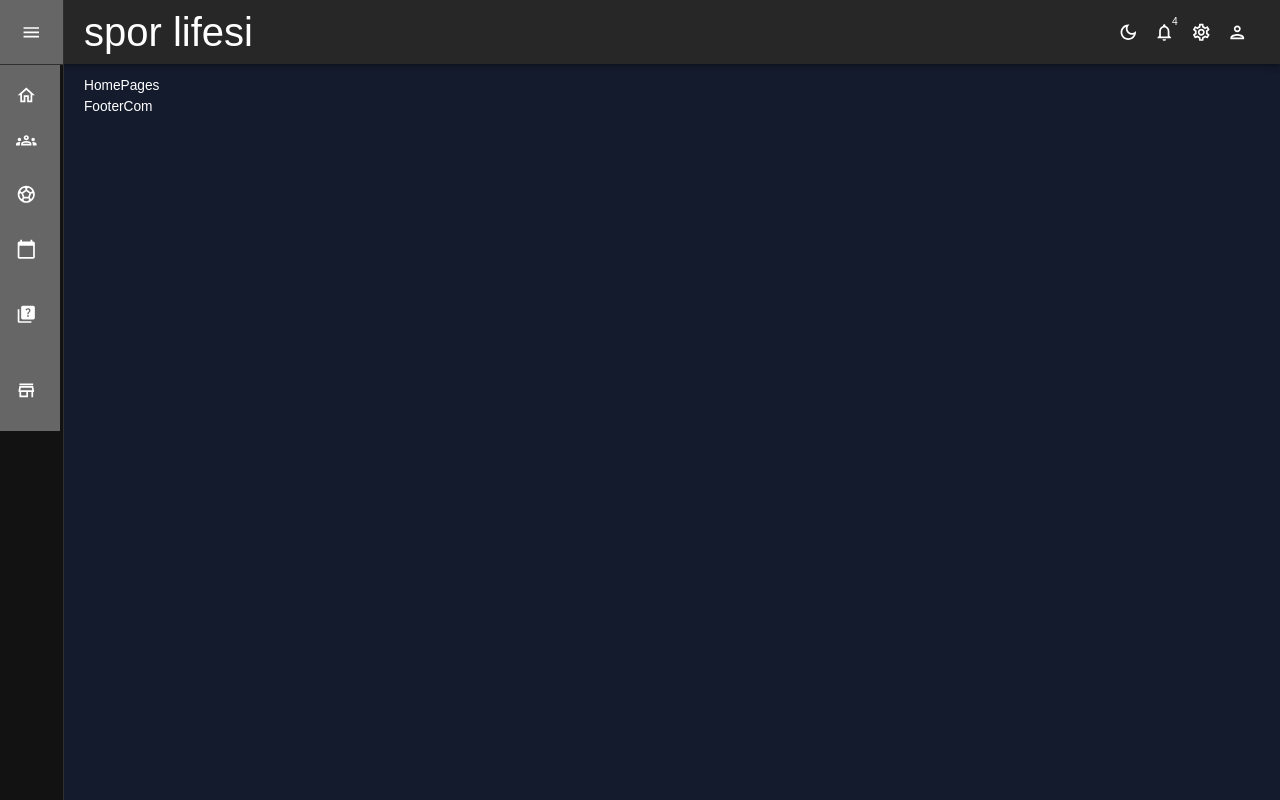
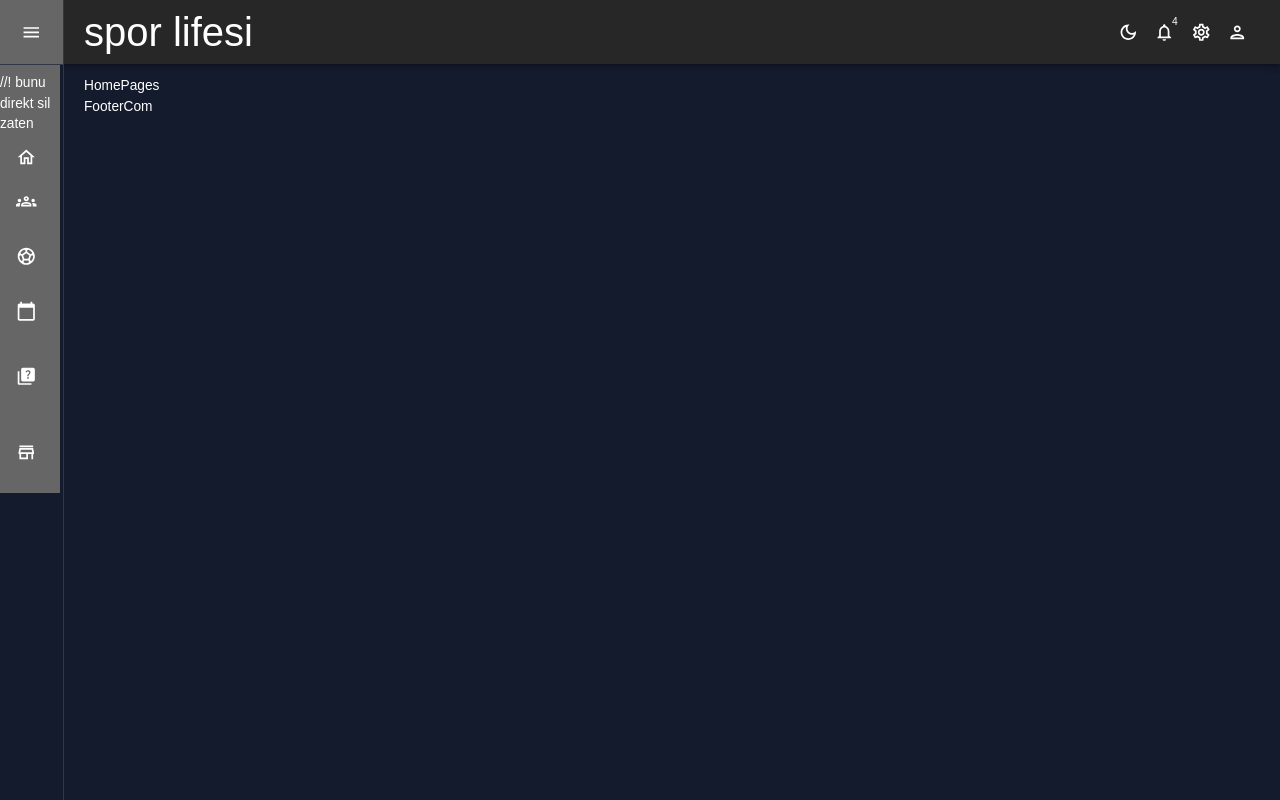
Before and after one commit to bitirmeProjesiWeb/Front-end, a React (Create React App) app: page /admin in a window 1280 px wide. Built offline with nearby package versions, Linux system fonts and the light colour scheme.

Commit message:
drawer tema renk ayarı eklendi

```diff
--- a/src/components/admin/ASidebar.js
+++ b/src/components/admin/ASidebar.js
@@ -37,10 +37,11 @@ export default function ASidebar({ children, open, setOpen, drawer }) {
     <Box sx={{ display: "flex" }}>
       <Box sx={{ backgroundColor: colors.grey[500] }}>
         <Drawer
+          PaperProps={{ sx: { backgroundColor: colors.primary[500] } }} // tema renk ayarı
           variant="permanent"
           open={open}
           style={drawer}
-          sx={{ backgroundColor: colors.grey[500]}}
+          sx={{ backgroundColor: colors.grey[500] }}    //? buna gerek yok
         >
           <Toolbar
             sx={{
@@ -48,7 +49,7 @@ export default function ASidebar({ children, open, setOpen, drawer }) {
               alignItems: "center",
               justifyContent: "flex-end",
               px: [1],
-              backgroundColor: colors.grey[500],
+              backgroundColor: colors.grey[500],   //? buna da gerek yok
             }}
           >
             <IconButton
@@ -60,7 +61,7 @@ export default function ASidebar({ children, open, setOpen, drawer }) {
             </IconButton>
           </Toolbar>
           <Divider />
-          <List style={drawer} sx= {{backgroundColor: colors.grey[500]}}>
+          <List style={drawer} sx={{ backgroundColor: colors.grey[500] }}>       //! bunu direkt sil zaten
             <ListItem button>
               <ListItemIcon>
                 <HomeOutlinedIcon />
```
